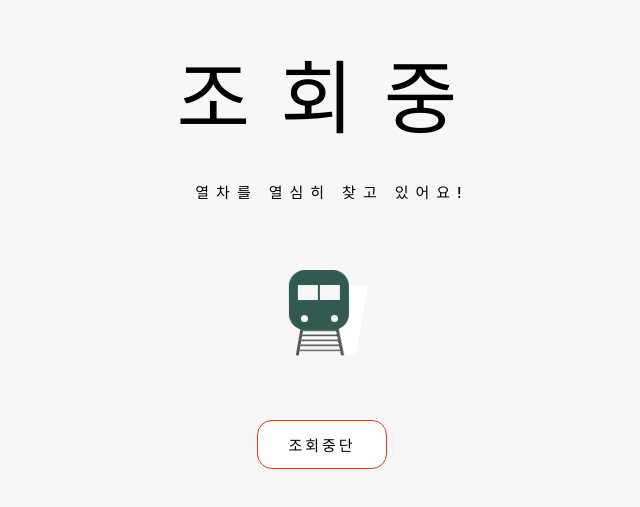
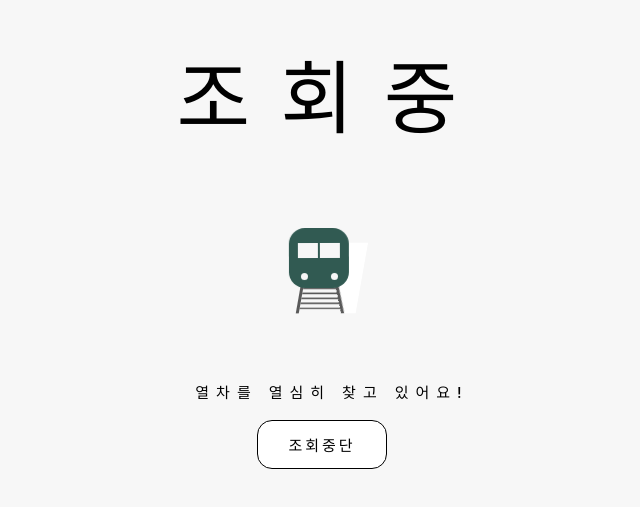
Before and after one commit to yeoooo/getTrain, a React (Vite) app in the folder client/: page /searching in a window 1280 px wide. Shown: the part 157-664 px from the top of the page, without its empty margins (308-948 px from the left). Built offline with nearby package versions, Linux system fonts and the light colour scheme.

Commit message:
feat : 다크모드 및 조회 중단 추가
조회 중단 기능 추가가 되었으나 비정상적으로 searching 페이지로 넘어가는 문제가 존재.

```diff
--- a/client/src/@pages/SearchingPage.jsx
+++ b/client/src/@pages/SearchingPage.jsx
@@ -1,32 +1,54 @@
 import React from 'react';
 import LoadingAnime from '../@components/searching/loadingAnime';
-import { styled } from 'styled-components';
+import { useState, useEffect } from "react";
+import styled from "styled-components";
+import { useNavigate } from "react-router-dom";
 
-function SearchingPage(){
+function SearchingPage() {
+  const apiURL = "http://localhost:8080/api/v1/reserve/stop?email=" + sessionStorage.getItem("email");
+  const [isDarkMode, setIsDarkMode] = useState(false);
+  const navigate = useNavigate();
+
+  useEffect(() => {
+    const darkModeMediaQuery = window.matchMedia('(prefers-color-scheme: dark)');
+    setIsDarkMode(darkModeMediaQuery.matches);
+
+    const darkModeChangeListener = (e) => {
+      setIsDarkMode(e.matches);
+    };
+    darkModeMediaQuery.addListener(darkModeChangeListener);
+
+    return () => {
+      darkModeMediaQuery.removeListener(darkModeChangeListener);
+    };
+  }, []);
+
   const handleStopButton = async () => {
-        // console.log(email);
     window.alert("조회 중단을 실행하겠습니다.");
     try {
-            const email = sessionStorage.getItem('email');
-            const response = await fetch('api/v1/reserve/stop', {
+      const response = await fetch(apiURL, {
         method: 'GET',
-                headers: {'Content-Type': 'application/json'},
-                body: JSON.stringify({ email }),
-            });
-        } catch(error) {
+        headers: { 'Content-Type': 'application/json' }
+      }).then(res => res.json());
+      if (response.status === 'OK') {
+        window.alert('조회가 중단되었습니다.');
+      } else {
+        window.alert('조회 중단이 불가능합니다.');
+      }
+      navigate('/search');
+    } catch (error) {
       console.log(error.message);
     }
-
   }
 
-    return(
-        <SearchingPageWrapper>
-            <SearchingText>조회중</SearchingText>
-            <SearchingCaption>열차를 열심히 찾고 있어요!</SearchingCaption>
+  return (
+    <SearchingPageWrapper isDarkMode={isDarkMode}>
+      <SearchingText isDarkMode={isDarkMode}>조회중</SearchingText>
       <LoadingAnime/>
-            <StopButton onClick={handleStopButton}><span>조회중단</span></StopButton>
+      <SearchingCaption isDarkMode={isDarkMode}>열차를 열심히 찾고 있어요!</SearchingCaption>
+      <StopButton onClick={handleStopButton} isDarkMode={isDarkMode}><span>조회중단</span></StopButton>
     </SearchingPageWrapper>
-    )
+  );
 }
 
 const SearchingPageWrapper = styled.div`
@@ -34,50 +56,49 @@ const SearchingPageWrapper = styled.div`
   flex-direction: column;
   align-items: center;
   justify-content: center;
-    height:100vh;
-`
+  height: 100vh;
+  background-color: ${props => props.isDarkMode ? '#333' : '#f7f7f7'};
+`;
 
 const SearchingText = styled.h1`
   font-size: 8rem;
   font-weight: 700;
   letter-spacing: 3rem;
-    color: #000000;
+  color: ${props => props.isDarkMode ? '#fff' : '#000000'};
   margin: 4rem 0;
-`
+`;
 
 const SearchingCaption = styled.h3`
   font-size: 1.5rem;
   font-weight: 500;
   letter-spacing: 0.7rem;
-    color: #000000;
+  color: ${props => props.isDarkMode ? '#fff' : '#000000'};
   margin: 0.7rem 0 2rem 0;
-`
+`;
 
 const StopButton = styled.button`
-    background-color: #ffffff;
-    color: #000000;
+  background-color: ${props => props.isDarkMode ? '#1a1a1a' : '#ffffff'};
+  color: ${props => props.isDarkMode ? '#fff' : '#000000'};
   padding: 1.3rem 3rem;
   margin: 0 2rem 0 0;
-
-    border: 1px solid #e3371d;
+  border: 1px solid ${props => props.isDarkMode ? '#e3371d' : '#000000'};
   border-radius: 15px;
   transition: transform 0.1s;
 
   &:hover {
-        background-color: #e3371d;
-        border: 1px solid #e3371d;
-        color: #ffffff;
+    background-color: ${props => props.isDarkMode ? '#e3371d' : '#ffffff'};
+    border: 1px solid ${props => props.isDarkMode ? '#fff' : '#e3371d'};
+    color: ${props => props.isDarkMode ? '#fff' : '#fff'};
     transform: scale(1.05);
   }
 
-    span{
+  span {
     letter-spacing: 0.3rem;
     font-size: 1.5rem;
     font-weight: 600;
     text-align: center;
-
   }
-
+};
 `
 
-export default SearchingPage
+export default SearchingPage;
```
Lines whose indentation alone changed are shown as unchanged.
